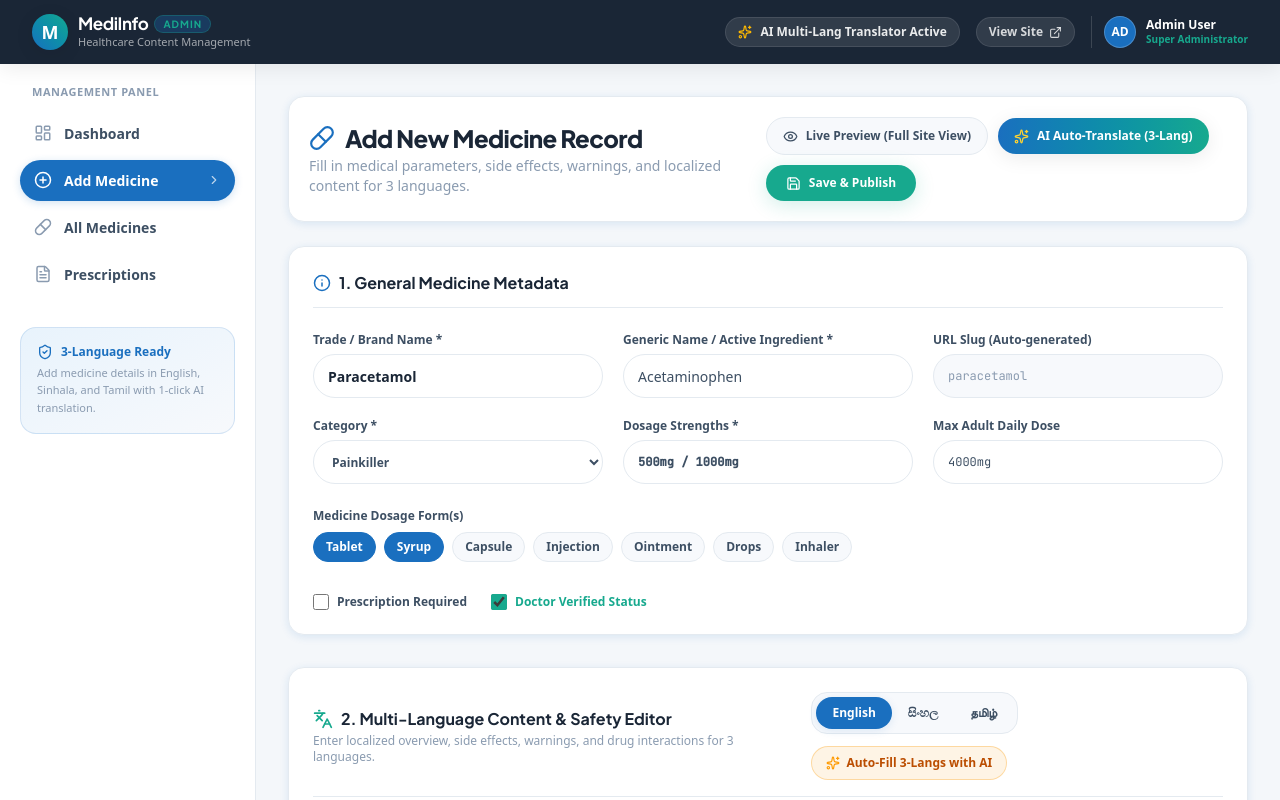
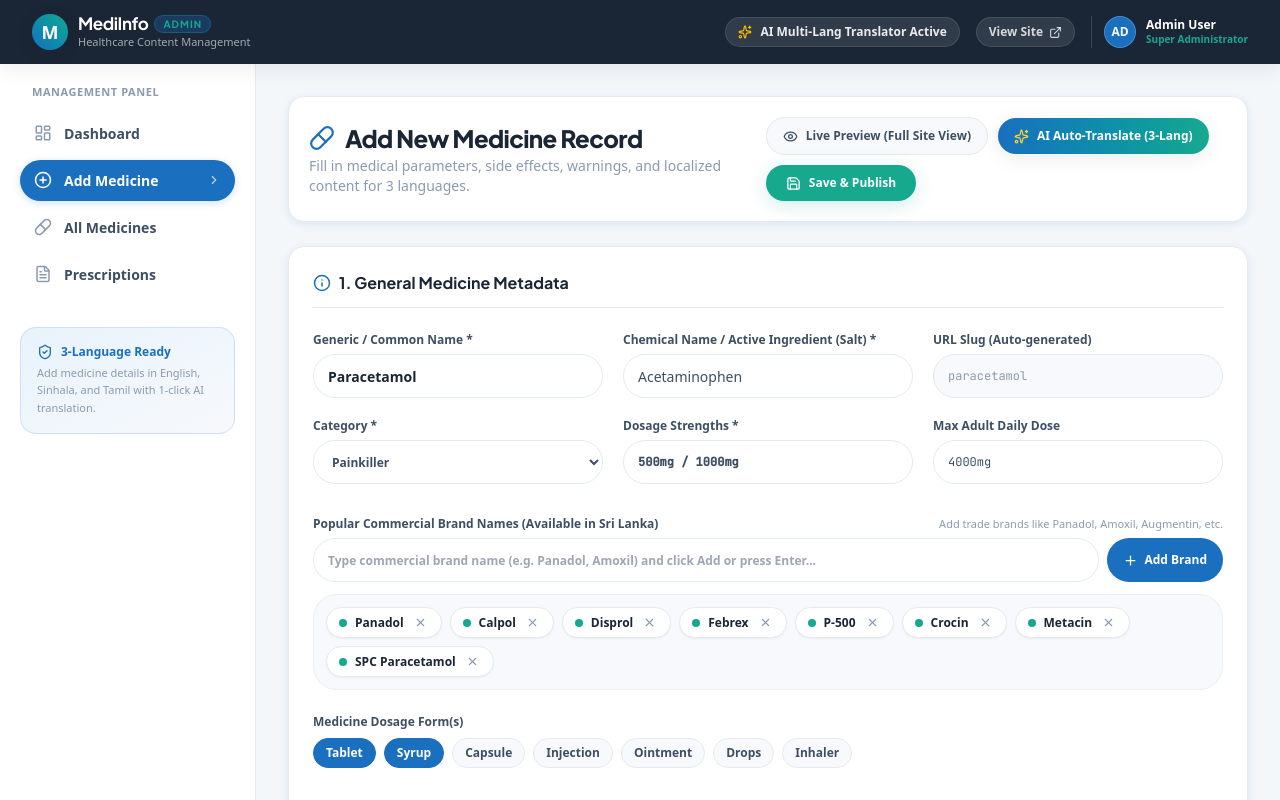
Before and after one commit to gavirubihan/MediInfo.lk, a Next.js app: page /admin/medicine/add in a window 1280 px wide. Shown: the top 800 px of the page. Built offline with nearby package versions, Linux system fonts and the light colour scheme.

Commit message:
feat: implement multi-language medicine detail page and administrative medicine management interface

```diff
--- a/messages/en.json
+++ b/messages/en.json
@@ -101,7 +101,8 @@
   "MedicinePage": {
     "home": "Home",
     "search": "Search",
-    "genericName": "(Generic Name)",
+    "genericName": "Generic Name",
+    "chemicalName": "Active Ingredient / Chemical Salt",
     "verified": "VERIFIED",
     "noPrescription": "No Prescription Needed",
     "form": "Form",
--- a/messages/si.json
+++ b/messages/si.json
@@ -101,7 +101,8 @@
   "MedicinePage": {
     "home": "මුල් පිටුව",
     "search": "සොයන්න",
-    "genericName": "(සාමාන්‍ය නම)",
+    "genericName": "සාමාන්‍ය නම",
+    "chemicalName": "සක්‍රීය රසායනික සංයෝගය / Salt",
     "verified": "තහවුරු කර ඇත",
     "noPrescription": "බෙහෙත් වට්ටෝරුවක් අවශ්‍ය නොවේ",
     "form": "වර්ගය",
--- a/messages/ta.json
+++ b/messages/ta.json
@@ -101,7 +101,8 @@
   "MedicinePage": {
     "home": "முகப்பு",
     "search": "தேடு",
-    "genericName": "(பொதுவான பெயர்)",
+    "genericName": "பொதுவான பெயர்",
+    "chemicalName": "வேதியியல் கூட்டுப்பொருள் / Salt",
     "verified": "சரிபார்க்கப்பட்டது",
     "noPrescription": "மருந்துச் சீட்டு தேவையில்லை",
     "form": "வடிவம்",
--- a/src/components/admin/MedicineForm.tsx
+++ b/src/components/admin/MedicineForm.tsx
@@ -18,7 +18,8 @@ import {
   Info,
   Share2,
   ShieldAlert,
-  Activity
+  Activity,
+  Tag
 } from 'lucide-react';
 import { AITranslateModal } from './AITranslateModal';
 
@@ -54,8 +55,8 @@ export interface LanguageContent {
 }
 
 export interface MedicineFormData {
-  brandName: string;
   genericName: string;
+  chemicalName: string;
   brandNames: string[];
   slug: string;
   category: string;
@@ -84,8 +85,8 @@ export interface MedicineFormData {
 }
 
 const initialFormState: MedicineFormData = {
-  brandName: 'Paracetamol',
-  genericName: 'Acetaminophen',
+  genericName: 'Paracetamol',
+  chemicalName: 'Acetaminophen',
   brandNames: ['Panadol', 'Calpol', 'Disprol', 'Febrex', 'P-500', 'Crocin', 'Metacin', 'SPC Paracetamol'],
   slug: 'paracetamol',
   category: 'Painkiller',
@@ -247,6 +248,26 @@ export function MedicineForm() {
   const [isAiModalOpen, setIsAiModalOpen] = useState(false);
   const [isPreviewMode, setIsPreviewMode] = useState(false);
   const [saveToast, setSaveToast] = useState(false);
+  const [newBrandInput, setNewBrandInput] = useState('');
+
+  const handleAddBrandName = () => {
+    if (!newBrandInput.trim()) return;
+    const trimmed = newBrandInput.trim();
+    if (!formData.brandNames.includes(trimmed)) {
+      setFormData((prev) => ({
+        ...prev,
+        brandNames: [...prev.brandNames, trimmed],
+      }));
+    }
+    setNewBrandInput('');
+  };
+
+  const handleRemoveBrandName = (indexToRemove: number) => {
+    setFormData((prev) => ({
+      ...prev,
+      brandNames: prev.brandNames.filter((_, idx) => idx !== indexToRemove),
+    }));
+  };
 
   const availableForms = ['Tablet', 'Syrup', 'Capsule', 'Injection', 'Ointment', 'Drops', 'Inhaler'];
 
@@ -265,7 +286,7 @@ export function MedicineForm() {
   const handleGeneralChange = (field: keyof MedicineFormData, value: any) => {
     setFormData((prev) => {
       const updated = { ...prev, [field]: value };
-      if (field === 'brandName') {
+      if (field === 'genericName') {
         updated.slug = value.toLowerCase().replace(/[^a-z0-9]+/g, '-').replace(/(^-|-$)/g, '');
       }
       return updated;
@@ -556,7 +577,7 @@ export function MedicineForm() {
                 <span>›</span>
                 <span className="text-blue cursor-pointer">Search</span>
                 <span>›</span>
-                <span className="text-dark-gray font-bold">{formData.brandName || 'Paracetamol'}</span>
+                <span className="text-dark-gray font-bold">{formData.genericName || 'Paracetamol'}</span>
               </div>
             </div>
 
@@ -565,11 +586,11 @@ export function MedicineForm() {
                 {/* Main Content */}
                 <div className={activeLangTab === 'si' ? 'font-noto-sinhala' : ''}>
                   <h1 className="text-[34px] sm:text-[42px] font-extrabold leading-[1.1] font-plus-jakarta text-near-black mb-1.5 tracking-tight">
-                    {formData.brandName || 'Paracetamol'}
+                    {formData.genericName || 'Paracetamol'}
                   </h1>
                   <p className="text-[17px] sm:text-[19px] font-semibold leading-[1.4] text-mid-gray mb-4">
-                    {formData.genericName || 'Acetaminophen'}{' '}
-                    <span className="font-normal opacity-80 text-[15px]">Generic Name</span>
+                    {formData.chemicalName || 'Acetaminophen'}{' '}
+                    <span className="font-normal opacity-80 text-[15px]">Active Ingredient</span>
                   </p>
 
                   <div className="flex gap-2.5 flex-wrap mb-5 items-center">
@@ -630,6 +651,29 @@ export function MedicineForm() {
                       </div>
                     </div>
                   </div>
+
+                  {/* Popular Brand Names Available in Sri Lanka (Live Preview) */}
+                  {formData.brandNames && formData.brandNames.length > 0 && (
+                    <div className="my-6 bg-gradient-to-r from-blue-light/50 to-white border border-blue/20 rounded-2xl p-5 sm:p-6 shadow-sm space-y-3">
+                      <div className="flex items-center gap-2">
+                        <Tag size={18} className="text-blue" />
+                        <h3 className="text-sm font-bold uppercase tracking-wider text-near-black m-0 font-plus-jakarta">
+                          Popular Brand Names Available in Sri Lanka:
+                        </h3>
+                      </div>
+                      <div className="flex flex-wrap gap-2 pt-1">
+                        {formData.brandNames.map((brand, idx) => (
+                          <span
+                            key={idx}
+                            className="px-3.5 py-1.5 bg-white border border-light-gray rounded-xl text-xs font-bold text-dark-gray flex items-center gap-2 shadow-sm"
+                          >
+                            <span className="w-2 h-2 rounded-full bg-teal shrink-0" />
+                            {brand}
+                          </span>
+                        ))}
+                      </div>
+                    </div>
+                  )}
 
                   {/* Public Tabs Nav */}
                   <div className="relative mb-7 border-b-2 border-light-gray">
@@ -657,7 +701,7 @@ export function MedicineForm() {
                     {activePreviewTab === 'overview' && (
                       <div className="space-y-4">
                         <h3 className="text-[20px] font-bold font-plus-jakarta text-near-black">
-                          What is {formData.brandName}?
+                          What is {formData.genericName}?
                         </h3>
                         <p className="text-[15px] leading-[1.65] text-dark-gray">
                           {currentLocalized.description || 'Description not provided.'}
@@ -813,7 +857,7 @@ export function MedicineForm() {
                 {/* Sticky Right Sidebar */}
                 <div className="bg-white border border-light-gray rounded-[24px] p-6 shadow-md h-fit space-y-4">
                   <div className="font-plus-jakarta font-extrabold text-xl text-near-black">
-                    {formData.brandName || 'Paracetamol'}
+                    {formData.genericName || 'Paracetamol'}
                   </div>
                   <div className="text-amber-500 text-sm">
                     ★★★★☆ <span className="text-xs text-mid-gray font-normal ml-1">(12 Verified Dr Reviews)</span>
@@ -825,8 +869,34 @@ export function MedicineForm() {
                     <div className="flex justify-between"><span className="text-mid-gray font-semibold">Category</span><span className="font-bold text-near-black">{formData.category}</span></div>
                     <div className="flex justify-between"><span className="text-mid-gray font-semibold">Form</span><span className="font-bold text-near-black">{formData.form.join(' / ')}</span></div>
                     <div className="flex justify-between"><span className="text-mid-gray font-semibold">Prescription</span><span className="text-teal font-bold">{formData.prescriptionRequired ? 'Required' : 'Not Required'}</span></div>
-                    <div className="flex justify-between"><span className="text-mid-gray font-semibold">Elderly Safe</span><span className="text-teal font-bold">✓ Yes</span></div>
-                    <div className="flex justify-between"><span className="text-mid-gray font-semibold">Children Safe</span><span className="text-teal font-bold">✓ Yes</span></div>
+                    {(() => {
+                      const isElderlySafe = formData.dosageRows && formData.dosageRows.some((row) =>
+                        /elderly|senior|65|geriatric/i.test(row.ageGroup)
+                      );
+                      const isChildrenSafe = formData.dosageRows && formData.dosageRows.some((row) =>
+                        /child|children|infant|pediatric|kid|baby/i.test(row.ageGroup)
+                      );
+                      return (
+                        <>
+                          <div className="flex justify-between">
+                            <span className="text-mid-gray font-semibold">Elderly Safe</span>
+                            {isElderlySafe ? (
+                              <span className="text-teal font-bold">✓ Yes</span>
+                            ) : (
+                              <span className="text-red-500 font-bold">✗ No</span>
+                            )}
+                          </div>
+                          <div className="flex justify-between">
+                            <span className="text-mid-gray font-semibold">Children Safe</span>
+                            {isChildrenSafe ? (
+                              <span className="text-teal font-bold">✓ Yes</span>
+                            ) : (
+                              <span className="text-red-500 font-bold">✗ No</span>
+                            )}
+                          </div>
+                        </>
+                      );
+                    })()}
                   </div>
 
                   <div className="h-px bg-light-gray w-full" />
@@ -858,25 +928,25 @@ export function MedicineForm() {
 
             <div className="grid grid-cols-1 md:grid-cols-3 gap-5">
               <div>
-                <label className="block text-xs font-bold text-dark-gray mb-1.5">Trade / Brand Name *</label>
-                <input
-                  type="text"
-                  value={formData.brandName}
-                  onChange={(e) => handleGeneralChange('brandName', e.target.value)}
-                  className="w-full h-11 px-3.5 rounded-xl border border-light-gray text-sm text-near-black font-bold focus:border-blue outline-none transition-all"
-                  placeholder="e.g. Paracetamol"
-                  required
-                />
-              </div>
-
-              <div>
-                <label className="block text-xs font-bold text-dark-gray mb-1.5">Generic Name / Active Ingredient *</label>
+                <label className="block text-xs font-bold text-dark-gray mb-1.5">Generic / Common Name *</label>
                 <input
                   type="text"
                   value={formData.genericName}
                   onChange={(e) => handleGeneralChange('genericName', e.target.value)}
+                  className="w-full h-11 px-3.5 rounded-xl border border-light-gray text-sm text-near-black font-bold focus:border-blue outline-none transition-all"
+                  placeholder="e.g. Paracetamol or Amoxicillin"
+                  required
+                />
+              </div>
+
+              <div>
+                <label className="block text-xs font-bold text-dark-gray mb-1.5">Chemical Name / Active Ingredient (Salt) *</label>
+                <input
+                  type="text"
+                  value={formData.chemicalName}
+                  onChange={(e) => handleGeneralChange('chemicalName', e.target.value)}
                   className="w-full h-11 px-3.5 rounded-xl border border-light-gray text-sm text-dark-gray focus:border-blue outline-none transition-all"
-                  placeholder="e.g. Acetaminophen"
+                  placeholder="e.g. Acetaminophen or Amoxicillin Trihydrate"
                   required
                 />
               </div>
@@ -931,6 +1001,63 @@ export function MedicineForm() {
                   placeholder="e.g. 4000mg"
                 />
               </div>
+            </div>
+
+            {/* Popular Brand Names in Sri Lanka */}
+            <div className="pt-2">
+              <label className="block text-xs font-bold text-dark-gray mb-1.5 flex items-center justify-between">
+                <span>Popular Commercial Brand Names (Available in Sri Lanka)</span>
+                <span className="text-[11px] text-mid-gray font-normal">Add trade brands like Panadol, Amoxil, Augmentin, etc.</span>
+              </label>
+
+              <div className="flex gap-2 mb-3">
+                <input
+                  type="text"
+                  value={newBrandInput}
+                  onChange={(e) => setNewBrandInput(e.target.value)}
+                  onKeyDown={(e) => {
+                    if (e.key === 'Enter') {
+                      e.preventDefault();
+                      handleAddBrandName();
+                    }
+                  }}
+                  className="flex-1 h-11 px-3.5 rounded-xl border border-light-gray text-xs font-bold text-dark-gray focus:border-blue outline-none transition-all"
+                  placeholder="Type commercial brand name (e.g. Panadol, Amoxil) and click Add or press Enter..."
+                />
+                <button
+                  type="button"
+                  onClick={handleAddBrandName}
+                  className="px-4 h-11 bg-blue hover:bg-blue-dark text-white text-xs font-bold rounded-xl transition-all flex items-center gap-1.5 shrink-0"
+                >
+                  <Plus size={15} />
+                  <span>Add Brand</span>
+                </button>
+              </div>
+
+              {/* Brand Name Badges */}
+              {formData.brandNames.length > 0 ? (
+                <div className="flex flex-wrap gap-2 p-3 bg-off-white border border-light-gray/60 rounded-xl">
+                  {formData.brandNames.map((brand, idx) => (
+                    <span
+                      key={idx}
+                      className="px-3 py-1.5 bg-white border border-light-gray rounded-lg text-xs font-bold text-near-black flex items-center gap-2 shadow-xs group"
+                    >
+                      <span className="w-2 h-2 rounded-full bg-teal shrink-0" />
+                      <span>{brand}</span>
+                      <button
+                        type="button"
+                        onClick={() => handleRemoveBrandName(idx)}
+                        className="text-mid-gray hover:text-red-500 transition-colors p-0.5 rounded-full hover:bg-red-50"
+                        title="Remove brand"
+                      >
+                        <X size={13} />
+                      </button>
+                    </span>
+                  ))}
+                </div>
+              ) : (
+                <p className="text-xs text-mid-gray italic m-0">No commercial brand names added yet.</p>
+              )}
             </div>
 
             {/* Medicine Forms Checkboxes */}
--- a/src/data/medicinesData.ts
+++ b/src/data/medicinesData.ts
@@ -30,9 +30,9 @@ export interface LocalizedMedicineContent {
 export interface MedicineRecord {
   id: string;
   slug: string;
-  brandName: string; // Primary Generic Name (e.g. Paracetamol)
-  genericName: string; // Chemical Substance (e.g. Acetaminophen / INN)
-  brandNames: string[]; // Brand names in Sri Lanka (e.g. Panadol, Calpol, Disprol)
+  genericName: string; // Common Generic Name (e.g. Paracetamol, Amoxicillin)
+  chemicalName: string; // Active Ingredient / Chemical Salt Name (e.g. Acetaminophen, Amoxicillin Trihydrate)
+  brandNames: string[]; // Commercial brand names in Sri Lanka (e.g. Panadol, Amoxil, Augmentin)
   category: string;
   coverImage: string;
   form: string[];
@@ -57,8 +57,8 @@ export const sampleMedicines: MedicineRecord[] = [
   {
     id: 'med-01',
     slug: 'paracetamol',
-    brandName: 'Paracetamol',
-    genericName: 'Acetaminophen(Paracetamol)',
+    genericName: 'Paracetamol',
+    chemicalName: 'Acetaminophen (Paracetamol)',
     brandNames: ['Panadol', 'Calpol', 'Disprol', 'Febrex', 'P-500', 'Crocin', 'Metacin', 'SPC Paracetamol'],
     category: 'Painkiller & Antipyretic',
     coverImage: '/images/medicine/paracetamol-cover.png',
@@ -170,8 +170,8 @@ export const sampleMedicines: MedicineRecord[] = [
   {
     id: 'med-02',
     slug: 'amoxicillin',
-    brandName: 'Amoxicillin',
-    genericName: 'Amoxicillin Trihydrate',
+    genericName: 'Amoxicillin',
+    chemicalName: 'Amoxicillin Trihydrate',
     brandNames: ['Amoxil', 'Augmentin', 'Mox', 'Curam', 'Ospamox', 'SPC Amoxicillin'],
     category: 'Antibiotic (Penicillin Derivative)',
     coverImage: '/images/medicine/amoxicillin-cover.png',
@@ -279,8 +279,8 @@ export const sampleMedicines: MedicineRecord[] = [
   {
     id: 'med-03',
     slug: 'metformin',
-    brandName: 'Metformin',
-    genericName: 'Metformin Hydrochloride',
+    genericName: 'Metformin',
+    chemicalName: 'Metformin Hydrochloride',
     brandNames: ['Glucophage', 'Glycomet', 'Metfor', 'Formin', 'Metfor-XR', 'SPC Metformin'],
     category: 'Antidiabetic (Biguanide)',
     coverImage: '/images/medicine/metformin-cover.png',
@@ -381,8 +381,8 @@ export const sampleMedicines: MedicineRecord[] = [
   {
     id: 'med-04',
     slug: 'cetirizine',
-    brandName: 'Cetirizine',
-    genericName: 'Cetirizine Dihydrochloride',
+    genericName: 'Cetirizine',
+    chemicalName: 'Cetirizine Dihydrochloride',
     brandNames: ['Zyrtec', 'Cetriz', 'Alerid', 'Histazine', 'Cetzine', 'SPC Cetirizine'],
     category: 'Antihistamine (2nd Generation)',
     coverImage: '/images/medicine/cetirizine-cover.png',
```
Also changed, not shown: src/app/[locale]/medicine/[slug]/page.tsx (+34 -8 lines), src/app/[locale]/search/page.tsx (+5 -4 lines), src/app/admin/medicine/list/page.tsx (+6 -5 lines).
